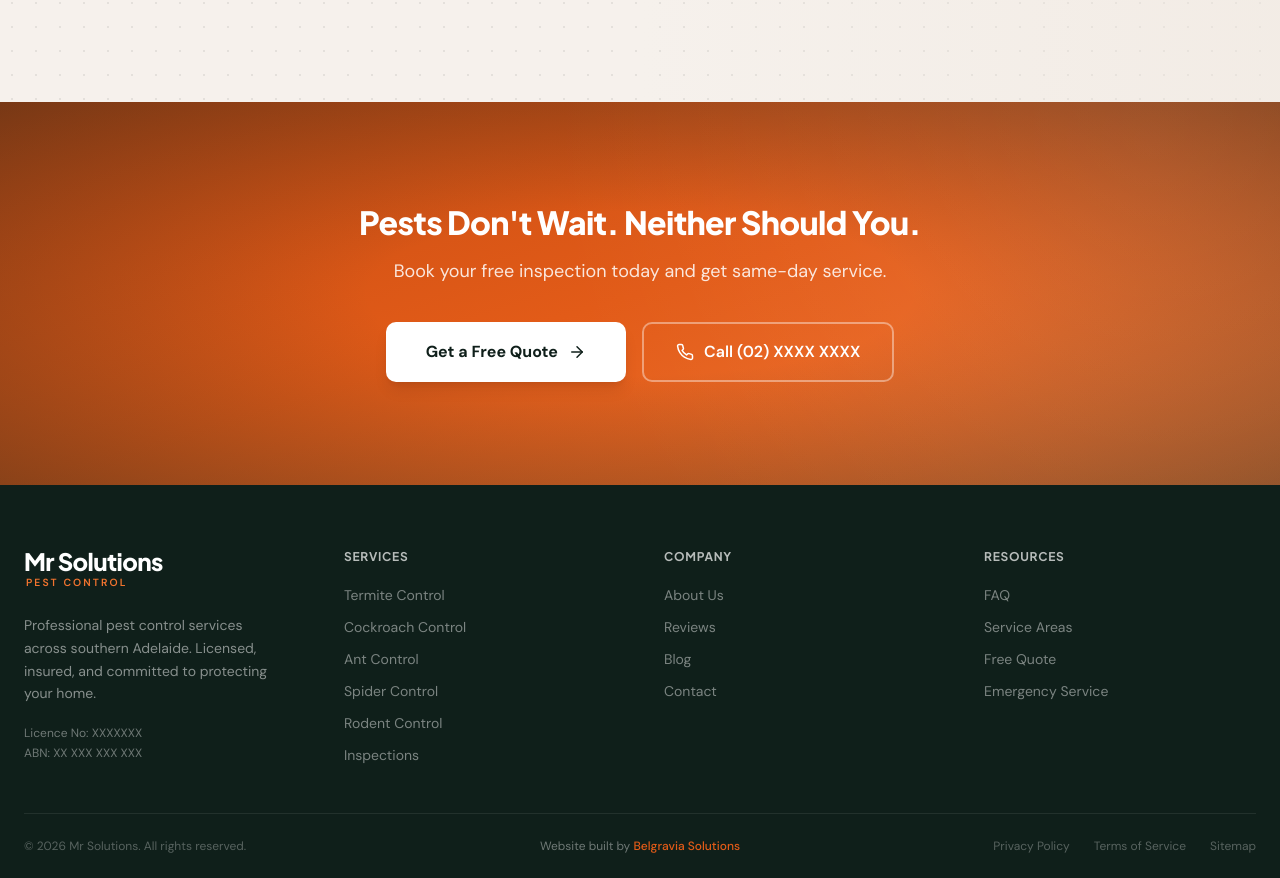
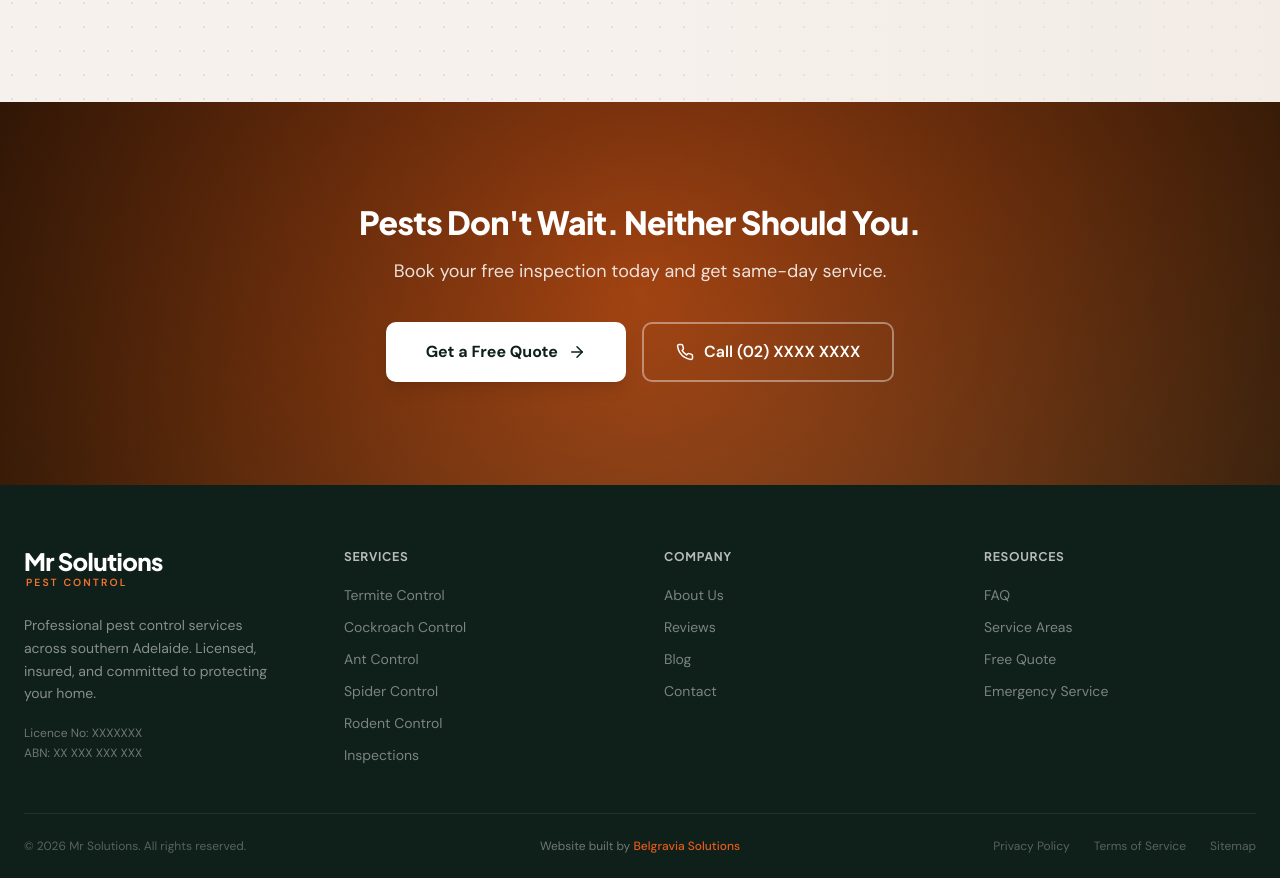
Before and after one commit to Figjam101/shieldpest, a Next.js app in the folder shieldpest/: page / in a window 1280 px wide. Shown: the part 4802-5680 px from the top of the page. Built offline with nearby package versions, Linux system fonts and the light colour scheme.

Commit message:
Tone down CTA banner with radial gradient overlay

```diff
--- a/shieldpest/components/sections/cta-banner.tsx
+++ b/shieldpest/components/sections/cta-banner.tsx
@@ -9,11 +9,11 @@ export function CTABanner() {
   return (
     <section className="bg-gradient-to-br from-amber-600 via-amber-500 to-amber-400 section-padding relative overflow-hidden">
       <div
-        className="absolute inset-0 pointer-events-none"
+        className="absolute inset-0 pointer-events-none mix-blend-multiply"
         style={{
           background: `
-            radial-gradient(circle at 90% 10%, rgba(255,255,255,0.08) 0%, transparent 50%),
-            radial-gradient(ellipse at 50% 50%, transparent 30%, rgba(15,31,26,0.6) 130%)
+            radial-gradient(circle at 50% 50%, rgba(15,31,26,0.3) 0%, rgba(15,31,26,0.8) 100%),
+            radial-gradient(circle at 90% 10%, rgba(255,255,255,0.08) 0%, transparent 50%)
           `,
         }}
       />
```
